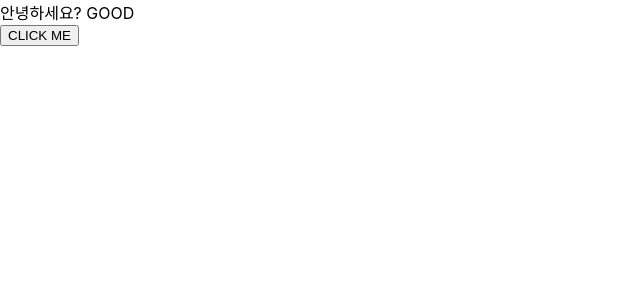
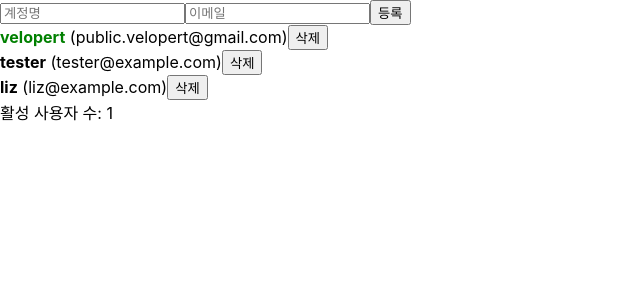
Before and after one commit to mstarpapa/react-lean, a React (Create React App) app: page / in a window 1280 px wide. Shown: the top 300 px of the page, without its empty margins (0-640 px from the left). Built offline with nearby package versions, Linux system fonts and the light colour scheme.

Commit message:
UserDispatch Context 만들기

```diff
--- a/src/App.js
+++ b/src/App.js
@@ -1,4 +1,4 @@
-import React ,{useRef, useReducer, useMemo, useCallback} from 'react';
+import React ,{useRef, useReducer, useMemo, useCallback, createContext} from 'react';
 import UserList from './UserList';
 import CreateUser from './CreateUser';
 import useInputs from './useInputs';
@@ -54,6 +54,7 @@
       throw new Error('Unhandled action');
   }
 }
+export const UserDispatch = createContext(null);
 function App() {
   const [ state, dispatch] = useReducer(reducer, initialState);
   const [form, onChange, reset] = useInputs({
@@ -77,23 +78,10 @@
     reset();
   },[username, email, reset])
 
-  const onToggle = useCallback(id => {
-    dispatch({
-      type:'TOGGLE_USER',
-      id
-    })
-  },[]);
-
-  const onRemove = useCallback(id => {
-    dispatch({
-      type:'REMOVE_USER',
-      id
-    });
-  },[]);
 
   const count = useMemo(() => countActiveUsers(users),[users]);
   return (
-    <>
+    <UserDispatch.Provider value={dispatch}>
     <CreateUser
       username={username}
       email={email}
@@ -101,13 +89,9 @@
       onCreate={onCreate}
 
     />
-    <UserList
-      users={users}
-      onToggle={onToggle}
-      onRemove={onRemove}
-    />
+    <UserList users={users}/>
     <div>활성 사용자 수: {count}</div>
-    </>
+    </UserDispatch.Provider>
   );
 
 }
--- a/src/UserList.js
+++ b/src/UserList.js
@@ -1,34 +1,32 @@
-import React,{useEffect} from 'react';
+import React,{useContext} from 'react';
+import {UserDispatch} from './App';
 
-const User= React.memo(function User({user, onRemove, onToggle}) {
+const User= React.memo(function User({user}) {
     const {username , email, id, active} = user;
-
-    useEffect(() => {
-        console.log('user 값이 설정됨');
-        // console.log(user);
-        return () => {
-            console.log('user 값이 바뀌기 전');
-            // console.log(user);
-        }
-    },[user]);
+    const dispatch = useContext(UserDispatch);
     return (
         <div>
             <b style={{
                 color:active ? 'green' : 'black',
                 cursor:'pointer'
             }}
-                onClick={()=> onToggle(id)}
+                onClick={()=> dispatch({
+                    type: 'TOGGLE_USER',
+                    id
+                })}
             >
-
                 {username}
             </b>
             &nbsp;
             <span>({email})</span>
-            <button onClick={() => onRemove(id)}>삭제</button>
+            <button onClick={() =>dispatch({
+                type:'REMOVE_USER',
+                id
+            })}>삭제</button>
         </div>
     );
 });
-function UserList({users, onRemove, onToggle}){
+function UserList({users}){
     return (
         <div>
             {
@@ -37,8 +35,6 @@
                     <User
                       user={user}
                       key={user.id}
-                      onRemove={onRemove}
-                      onToggle={onToggle}
                     />)
                 )
             }
--- a/src/index.js
+++ b/src/index.js
@@ -5,7 +5,7 @@
 import * as serviceWorker from './serviceWorker';
 import ContextSample from './ContextSample';
 
-ReactDOM.render(<ContextSample />,document.getElementById('root')
+ReactDOM.render(<App />,document.getElementById('root')
 );
 
 // If you want your app to work offline and load faster, you can change
```
